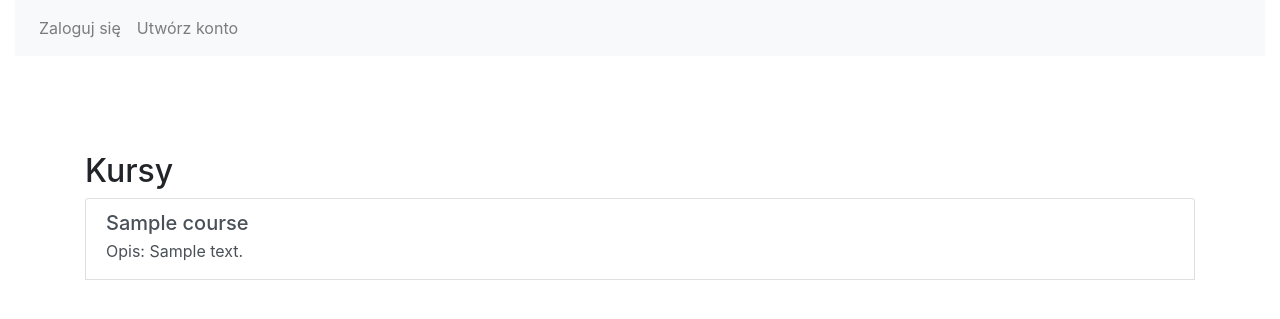
After one commit to kingbrucelee/SimpleAccountManager, a Flask app: page /courses in a window 1280 px wide. The commit adds this page. Shown: the top 319 px of the page. Run offline with Flask 3, Linux system fonts and the light colour scheme; tables that the repository leaves empty hold one stand-in row (values such as "Sample post"); some libraries are stand-ins or nearby versions.

Commit message:
Wyświetlanie wszystkich kursów

```diff
--- a/routes.py
+++ b/routes.py
@@ -1,6 +1,6 @@
 from app import app, db
 from flask import render_template,redirect,url_for, flash, get_flashed_messages, session,request
-from models import User
+from models import User, Course
 import forms
 import secrets
 from pyargon2 import hash
@@ -29,6 +29,11 @@ def login_required(f):
 def account(user):
     user_courses = user.courses
     return render_template("account.html", user=user, courses=user_courses)
+@app.route("/courses")
+def get_courses():
+    courses= Course.query.all()
+    course_data = [{'id': course.id, 'name': course.name, 'description': course.description} for course in courses]
+    return render_template("courses.html",courses=course_data)
 
 @app.route('/create', methods=["GET","POST"]) # Bulk account creation is cringe so there's no admin route of creation
 def create():
--- a/templates/base.html
+++ b/templates/base.html
@@ -7,7 +7,8 @@
 
     <!-- Bootstrap CSS -->
     <link rel="stylesheet" href="https://stackpath.bootstrapcdn.com/bootstrap/4.5.0/css/bootstrap.min.css" integrity="sha384-9aIt2nRpC12Uk9gS9baDl411NQApFmC26EwAOH8WgZl5MYYxFfc+NcPb1dKGj7Sk" crossorigin="anonymous">
-
+    <!-- Bootstrap Bundle with Popper -->
+    <script src="https://cdn.jsdelivr.net/npm/bootstrap@5.1.3/dist/js/bootstrap.bundle.min.js"></script>
     <title>Tasks</title>
   </head>
   <body>
@@ -15,8 +16,14 @@
       <nav class="navbar navbar-expand-lg navbar-light bg-light">
         <ul class="navbar-nav">
           <!-- <li class="nav-item"><a href="{{ url_for('admin_panel') }}" class="nav-link">Użytkownicy</a></li> --->
+
+          {% if user%}
+          <li class="nav-item"><a href="{{url_for('get_courses')}}" class="nav-link">Przeglądaj kursy</a></li>
+          <li class="nav-item"><a href="{{url_for('account')}}" class="nav-link">Strona główna</a></li>
+          {% else %}
           <li class="nav-item"><a href="{{ url_for('login') }}" class="nav-link">Zaloguj się</a></li>
           <li class="nav-item"><a href="{{ url_for('create') }}" class="nav-link">Utwórz konto</a></li>
+          {% endif %}
         </ul>
       </nav>
       <br>
--- /dev/null
+++ b/templates/courses.html
@@ -0,0 +1,35 @@
+{% extends "base.html" %}
+
+{% block main %}
+<div class="container mt-5">
+    <h2>Kursy</h2>
+    <div class="list-group">
+        {% for course in courses %}
+        <!-- Trigger/Open The Modal -->
+        <button type="button" class="list-group-item list-group-item-action" data-bs-toggle="modal" data-bs-target="#courseModal{{ course.id }}">
+            <h5 class="mb-1">{{ course.name }}</h5>
+            <p class="mb-1">Opis: {{ course.description }}</p>
+        </button>
+
+        <!-- The Modal -->
+        <div class="modal fade" id="courseModal{{ course.id }}" tabindex="-1" aria-labelledby="courseModalLabel{{ course.id }}" aria-hidden="true">
+            <div class="modal-dialog">
+                <div class="modal-content">
+                    <div class="modal-header">
+                        <h5 class="modal-title" id="courseModalLabel{{ course.id }}">{{ course.name }}</h5>
+                        <button type="button" class="btn-close" data-bs-dismiss="modal" aria-label="Close"></button>
+                    </div>
+                    <div class="modal-body">
+                        {{ course.description }}
+                    </div>
+                    <div class="modal-footer">
+                        <a href="#" class="btn btn-primary">Dołącz</a>
+                        <a href="#" class="btn btn-secondary">Anuluj</a>
+                    </div>
+                </div>
+            </div>
+        </div>
+        {% endfor %}
+    </div>
+</div>
+{% endblock %}
```
